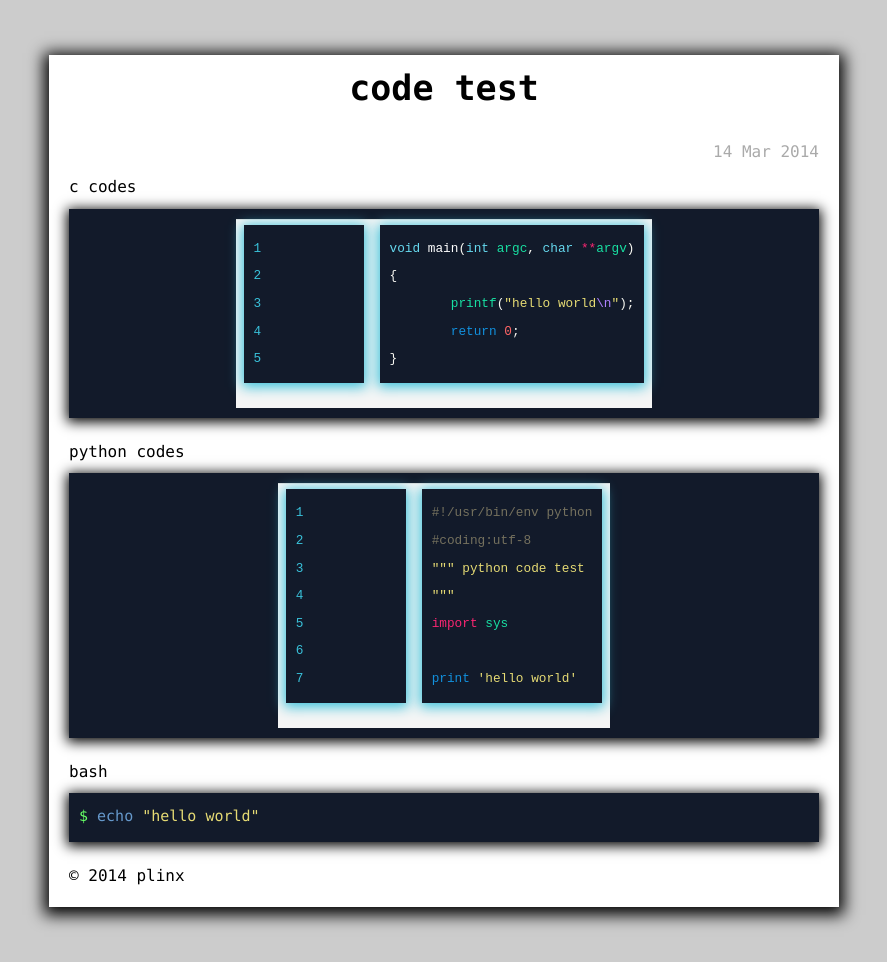
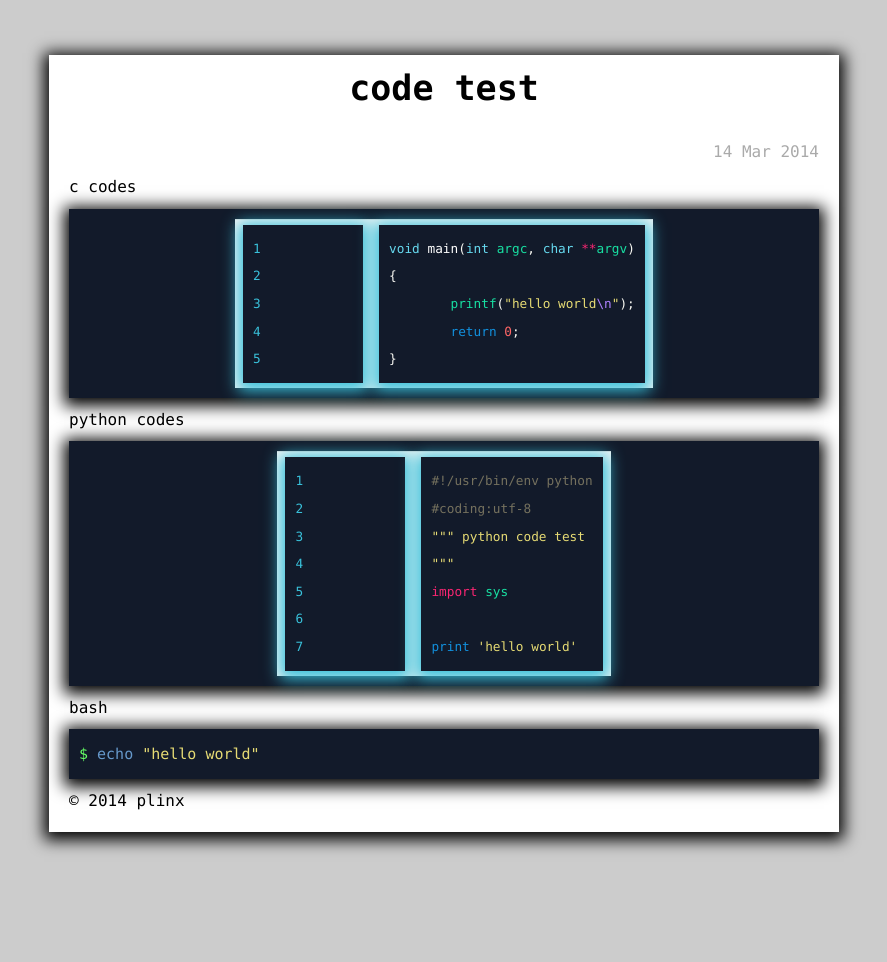
Before and after one commit to plinx/plinx.github.io, a Jekyll site: the page built from _posts/2014-3-14-code-test.md, in a window 1280 px wide. Shown: the whole page, without its empty margins (196-1083 px from the left). Built offline with Jekyll 4.4.1, drawn with Linux system fonts in a browser that asks for light colours; after the commit the page ends 900 px from its top, so only the background shows below that.

Commit message:
fixed css.

```diff
--- a/css/main.css
+++ b/css/main.css
@@ -160,16 +160,17 @@ table tbody tr:hover { background: #8bd4db; }
 /*****************************************************************************/
 
 /* standard */
+pre {
+  font-family: Consolas, Arial, "Microsoft YaHei", sans-serif;
+  box-shadow: 0px 3px 15px 5px;
+}
 .post pre {
+  font-family: Consolas, Arial, "Microsoft YaHei", sans-serif;
   background-color: #121A2A;
   padding: 10px;
   position: relative;
-  margin-bottom: 20px;
   word-break: break-all;
   word-wrap: break-word;
-  box-shadow: 0px 2px 12px 2px;
-  -webkit-box-shadow: 0px 2px 12px 2px;
-  -moz-box-shadow: 0px 2px 12px 2px;
   cursor: url(/img/mouse/pencil.cur), default;
 }
 
```
